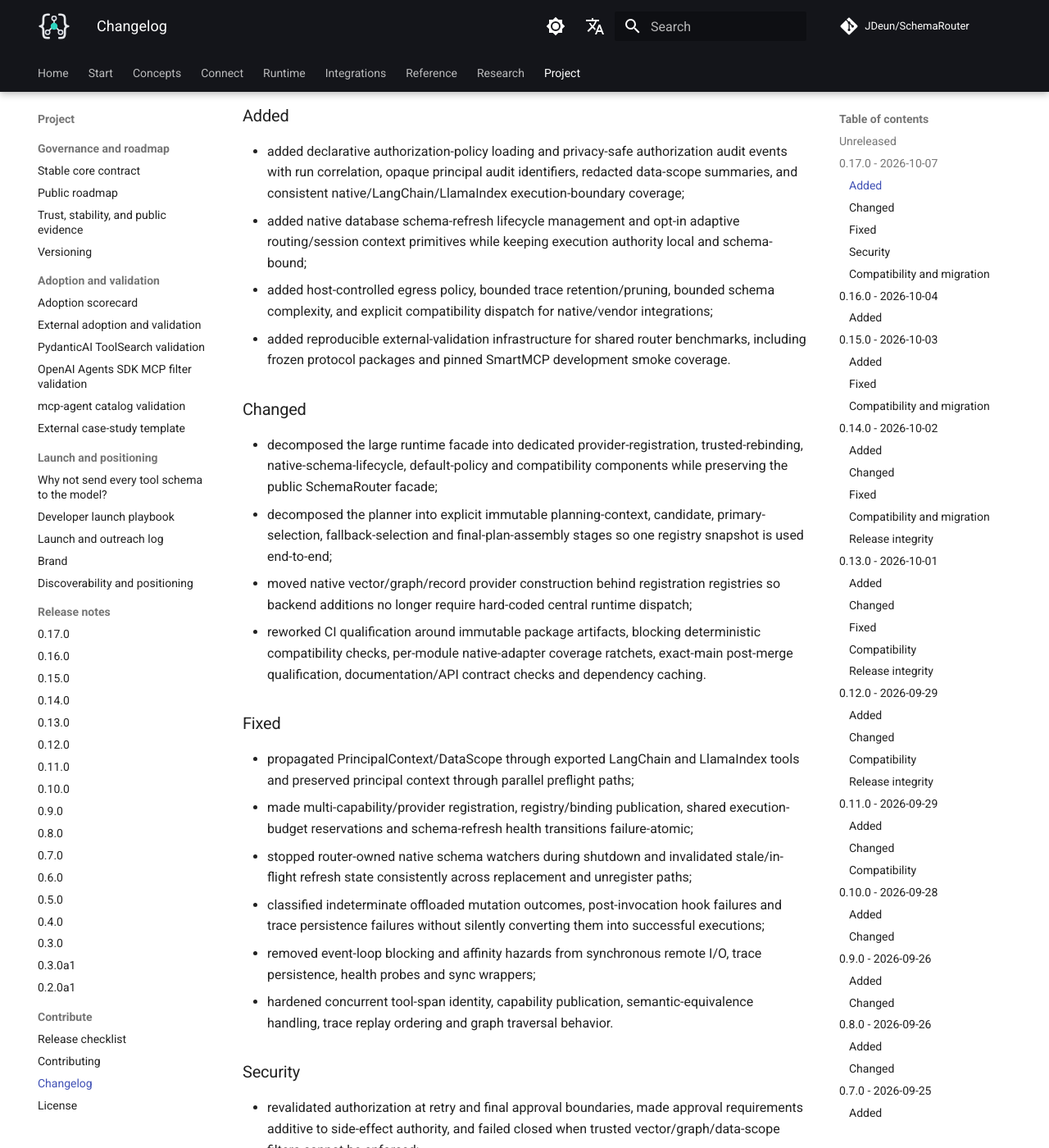
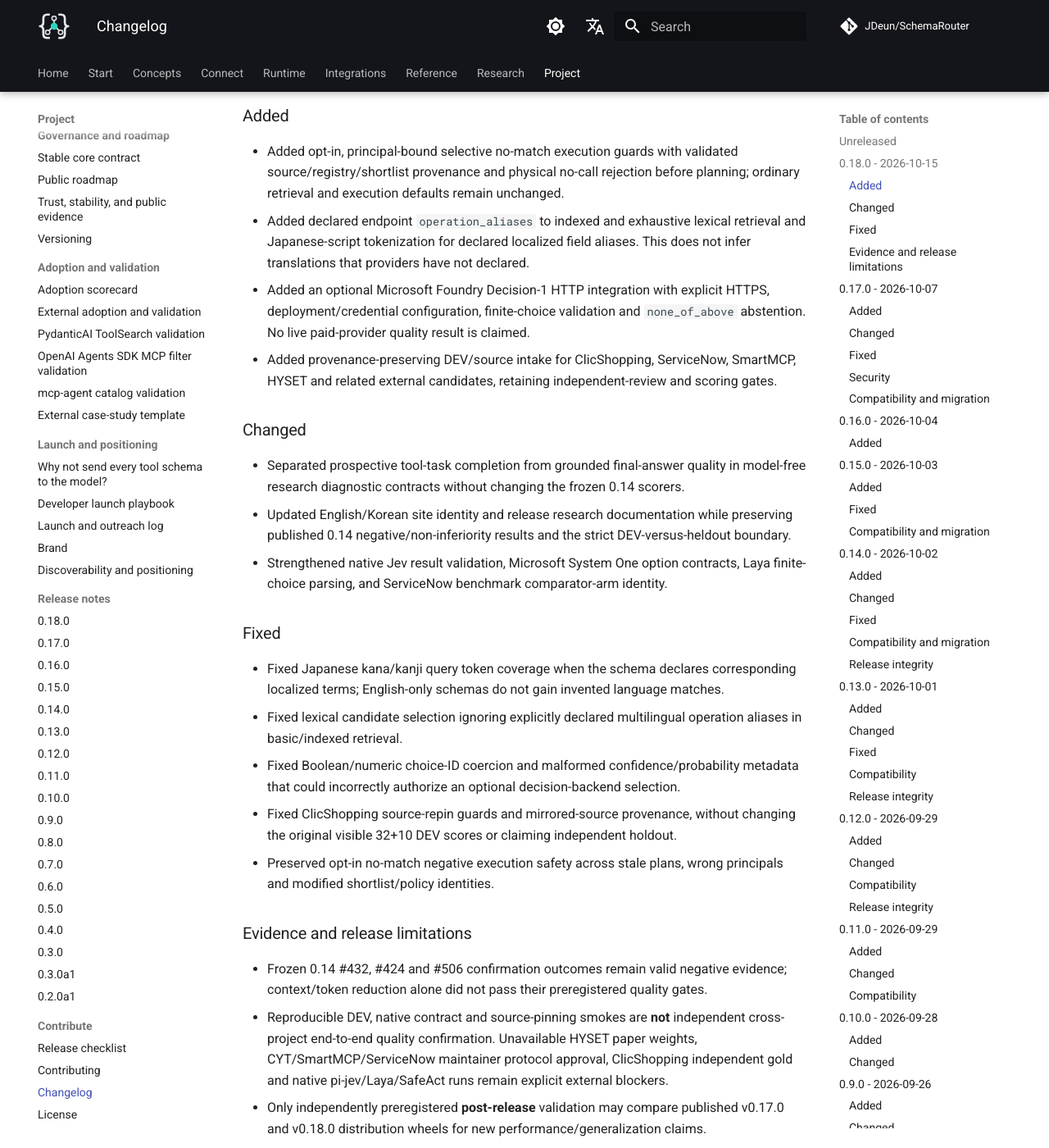
Before and after one commit to JDeun/SchemaRouter, an MkDocs documentation site: the page built from docs/changelog.md, in a window 1280 px wide and 1400 px high, scrolled down 381 px. Shown: the whole window at 82% size. Built offline with MkDocs 1.6.1 and Material for MkDocs 9.7.7, drawn with Linux system fonts in a browser that asks for light colours; comment, search, counter and statistics services are not loaded.

Commit message:
chore(release): prepare 0.18.0 bilingual notes and metadata, hold until gate

```diff
--- a/CHANGELOG.md
+++ b/CHANGELOG.md
@@ -6,6 +6,55 @@
 [`docs/versioning.md`](docs/versioning.md).
 
 ## Unreleased
+
+## 0.18.0 - 2026-10-15
+
+### Added
+
+- Added opt-in, principal-bound selective no-match execution guards with validated
+  source/registry/shortlist provenance and physical no-call rejection before planning;
+  ordinary retrieval and execution defaults remain unchanged.
+- Added declared endpoint `operation_aliases` to indexed and exhaustive lexical retrieval
+  and Japanese-script tokenization for declared localized field aliases. This does not
+  infer translations that providers have not declared.
+- Added an optional Microsoft Foundry Decision-1 HTTP integration with explicit HTTPS,
+  deployment/credential configuration, finite-choice validation and `none_of_above` abstention.
+  No live paid-provider quality result is claimed.
+- Added provenance-preserving DEV/source intake for ClicShopping, ServiceNow, SmartMCP,
+  HYSET and related external candidates, retaining independent-review and scoring gates.
+
+### Changed
+
+- Separated prospective tool-task completion from grounded final-answer quality in
+  model-free research diagnostic contracts without changing the frozen 0.14 scorers.
+- Updated English/Korean site identity and release research documentation while preserving
+  published 0.14 negative/non-inferiority results and the strict DEV-versus-heldout boundary.
+- Strengthened native Jev result validation, Microsoft System One option contracts,
+  Laya finite-choice parsing, and ServiceNow benchmark comparator-arm identity.
+
+### Fixed
+
+- Fixed Japanese kana/kanji query token coverage when the schema declares corresponding
+  localized terms; English-only schemas do not gain invented language matches.
+- Fixed lexical candidate selection ignoring explicitly declared multilingual operation
+  aliases in basic/indexed retrieval.
+- Fixed Boolean/numeric choice-ID coercion and malformed confidence/probability metadata
+  that could incorrectly authorize an optional decision-backend selection.
+- Fixed ClicShopping source-repin guards and mirrored-source provenance, without
+  changing the original visible 32+10 DEV scores or claiming independent holdout.
+- Preserved opt-in no-match negative execution safety across stale plans,
+  wrong principals and modified shortlist/policy identities.
+
+### Evidence and release limitations
+
+- Frozen 0.14 #432, #424 and #506 confirmation outcomes remain valid negative evidence;
+  context/token reduction alone did not pass their preregistered quality gates.
+- Reproducible DEV, native contract and source-pinning smokes are **not** independent
+  cross-project end-to-end quality confirmation. Unavailable HYSET paper weights,
+  CYT/SmartMCP/ServiceNow maintainer protocol approval, ClicShopping independent gold
+  and native pi-jev/Laya/SafeAct runs remain explicit external blockers.
+- Only independently preregistered **post-release** validation may compare published
+  v0.17.0 and v0.18.0 distribution wheels for new performance/generalization claims.
 
 ## 0.17.0 - 2026-10-07
 
--- a/mkdocs.ko.yml
+++ b/mkdocs.ko.yml
@@ -181,6 +181,7 @@
           - 브랜드: project/brand.md
           - 검색/포지셔닝: project/discoverability.md
       - 릴리스 노트:
+          - 0.18.0: releases/0.18.0.md
           - 0.17.0: releases/0.17.0.md
           - 0.16.0: releases/0.16.0.md
           - 0.15.0: releases/0.15.0.md
--- a/mkdocs.yml
+++ b/mkdocs.yml
@@ -268,6 +268,7 @@
           - Brand: project/brand.md
           - Discoverability and positioning: project/discoverability.md
       - Release notes:
+          - 0.18.0: releases/0.18.0.md
           - 0.17.0: releases/0.17.0.md
           - 0.16.0: releases/0.16.0.md
           - 0.15.0: releases/0.15.0.md
--- a/pyproject.toml
+++ b/pyproject.toml
@@ -4,7 +4,7 @@
 
 [project]
 name = "schemarouter"
-version = "0.17.0"
+version = "0.18.0"
 description = "Typed capability retrieval and schema-aware execution for LLM/RAG agents and tools"
 readme = "README.md"
 requires-python = ">=3.10"
```
Also changed, not shown: README.ko.md (+3 -3 lines), README.md (+3 -3 lines), docs/releases/0.18.0.md (added, +38 -0 lines), docs_ko/releases/0.18.0.md (added, +38 -0 lines), 3 other files.
